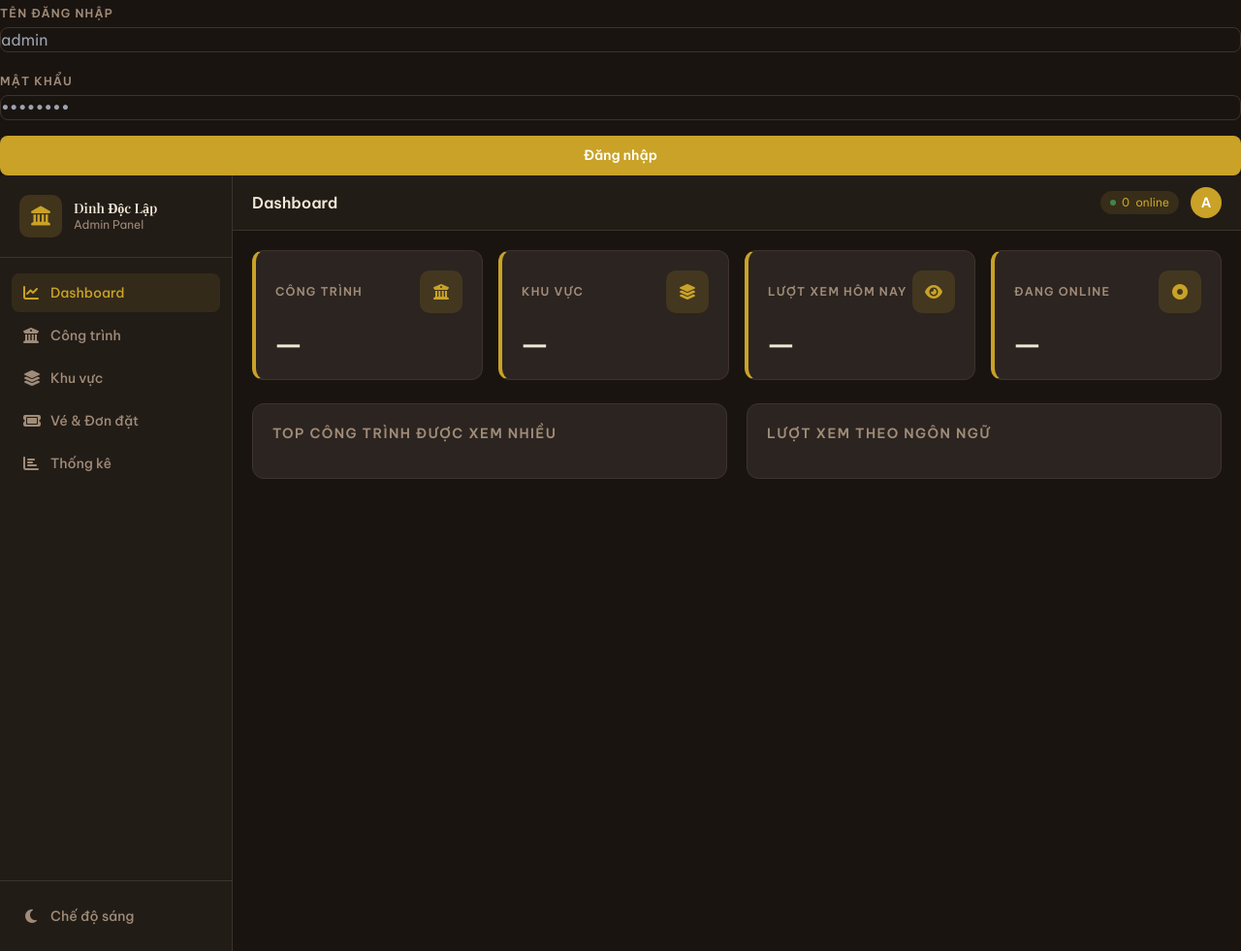
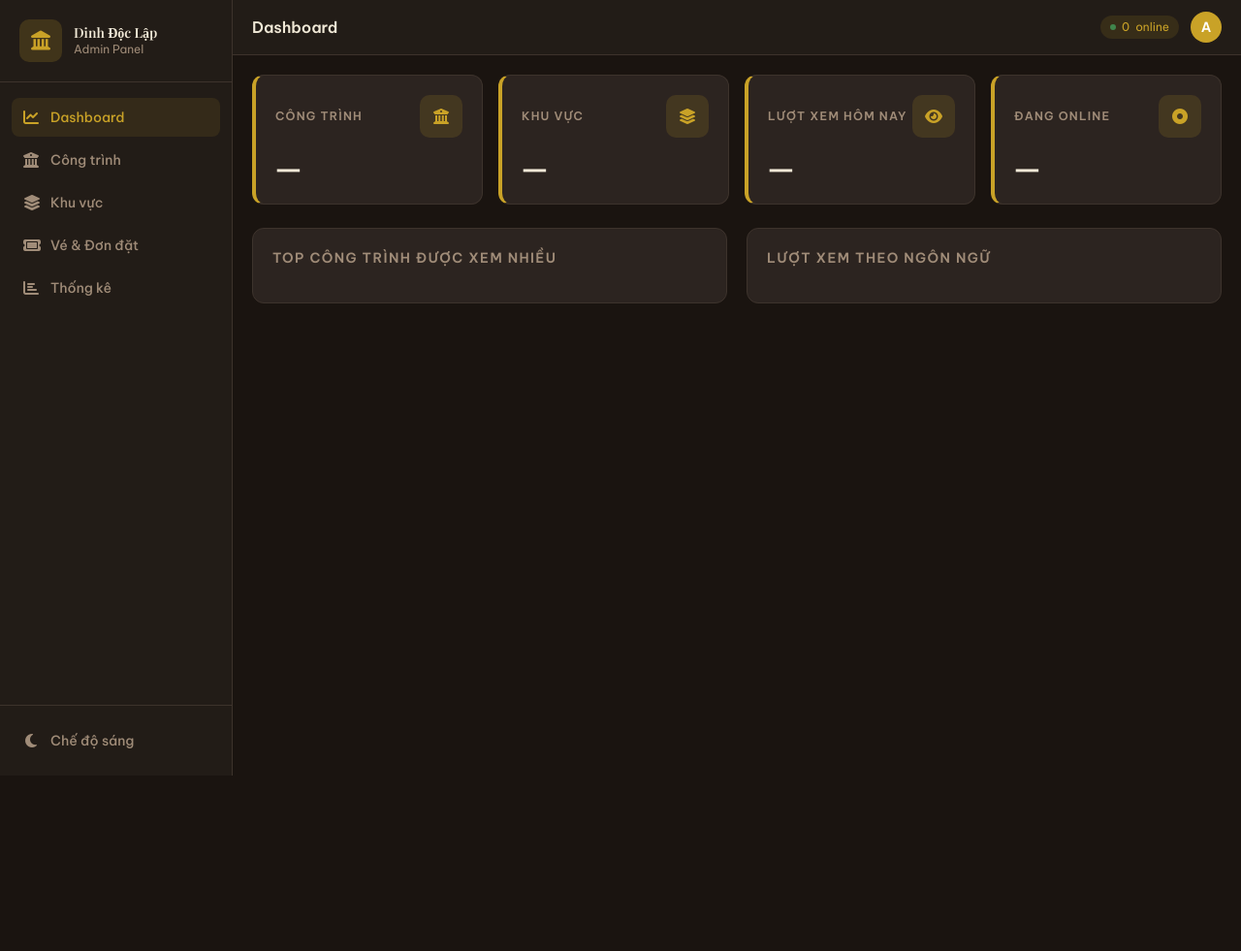
Before and after one commit to tnam070555/SE-Group9, a website: page public/admin.html in a window 1280 px wide. Shown: the whole page at 97% size. After the commit the page ends 800 px from the top, so only its background shows below. Drawn offline with nearby package versions, Linux system fonts and the light colour scheme.

Commit message:
Xoa hoan toan form dang nhap admin
Co-Authored-By: Claude Sonnet 4.6 <noreply@anthropic.com>
Claude-Session: https://claude.ai/code/session_01LnF8xZoQpwnEo4Dvp18pyP

```diff
--- a/public/admin.html
+++ b/public/admin.html
@@ -83,22 +83,6 @@
   </style>
 </head>
 <body>
-
-<!-- LOGIN SCREEN -->
-    <div class="space-y-4">
-      <div>
-        <label class="text-xs font-semibold uppercase tracking-widest" style="color:var(--text2)">Tên đăng nhập</label>
-        <input id="loginUser" type="text" placeholder="admin" class="mt-1" />
-      </div>
-      <div>
-        <label class="text-xs font-semibold uppercase tracking-widest" style="color:var(--text2)">Mật khẩu</label>
-        <input id="loginPass" type="password" placeholder="••••••••" class="mt-1" onkeydown="if(event.key==='Enter')doLogin()" />
-      </div>
-      <p id="loginErr" class="text-red-500 text-sm hidden"></p>
-      <button class="btn-primary w-full py-2.5" onclick="doLogin()">Đăng nhập</button>
-    </div>
-  </div>
-</div>
 
 <div id="toast"></div>
 <div id="sideOverlay" onclick="closeSidebar()"></div>
```
